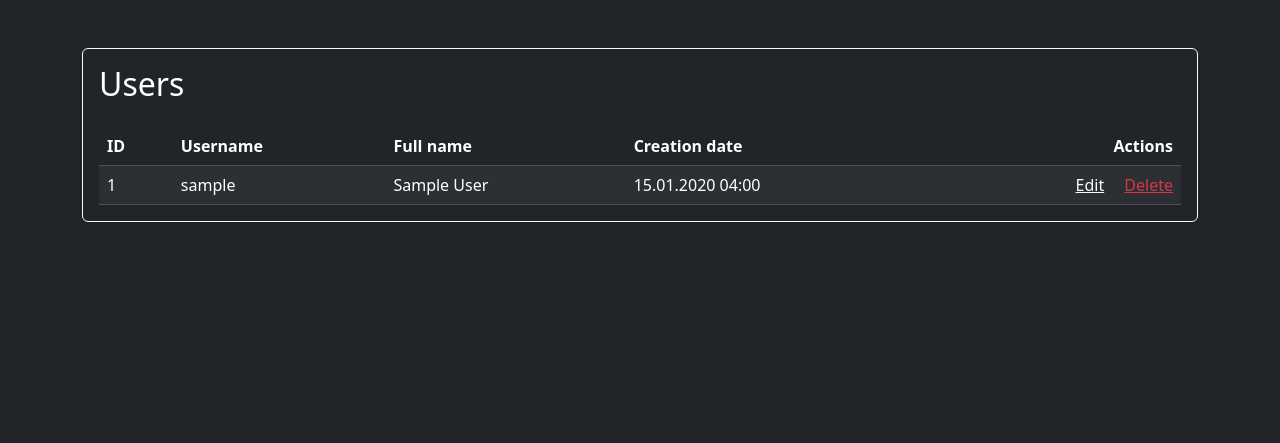
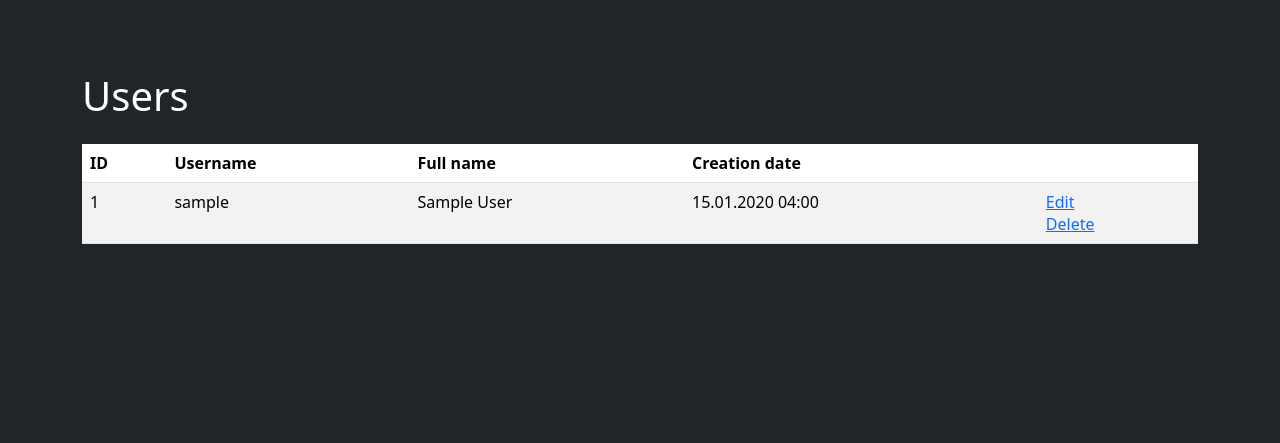
Before and after one commit to vlrkors/python-project-52, a Django app: template task_manager/templates/users/index.html in a window 1280 px wide. Shown: the part 58-501 px from the top of the page. Run offline with Django 5.2, Linux system fonts and the light colour scheme; the template is opened without the code that fills it: values that come from a table or form of the project are taken from there, others are empty; tables that the repository leaves empty hold one stand-in row (values such as "Sample post"); some libraries are stand-ins or nearby versions.

Commit message:
Add or update files  Stage3

```diff
--- a/task_manager/templates/users/index.html
+++ b/task_manager/templates/users/index.html
@@ -3,19 +3,15 @@
 {% load i18n %}
 
 {% block content %}
-<section class="card bg-dark border-light shadow-sm">
-  <div class="card-body">
-    <h1 class="h2 mb-4 text-white">{% trans "Users" %}</h1>
-
-    <div class="table-responsive">
-      <table class="table table-dark table-striped table-hover align-middle mb-0">
+<h1 class="my-4">{% trans "Users" %}</h1>
+    <table class="table table-striped">
       <thead>
         <tr>
-            <th scope="col">ID</th>
-            <th scope="col">{% trans "Username" %}</th>
-            <th scope="col">{% trans "Full name" %}</th>
-            <th scope="col">{% trans "Creation date" %}</th>
-            <th scope="col" class="text-end">{% trans "Actions" %}</th>
+          <th>ID</th>
+          <th>{% trans "Username" %}</th>
+          <th>{% trans "Full name" %}</th>
+          <th>{% trans "Creation date" %}</th>
+          <th></th>
         </tr>
       </thead>
       <tbody>
@@ -25,19 +21,13 @@
           <td>{{ user.username }}</td>
           <td>{{ user.get_full_name }}</td>
           <td>{{ user.date_joined|date:"d.m.Y H:i" }}</td>
-            <td class="text-end">
-              <a class="link-light me-3" href="{% url 'user_update' user.id  %}">{% trans "Edit" %}</a>
-              <a class="link-danger" href="{% url 'user_delete' user.id %}">{% trans "Delete" %}</a>
+          <td>
+            <a href="{% url 'user_update' user.id  %}">{% trans "Edit" %}</a>
+            <br>
+            <a href="{% url 'user_delete' user.id %}">{% trans "Delete" %}</a>
           </td>
-          </tr>
-          {% empty %}
-          <tr>
-            <td colspan="5" class="text-center text-white-50">{% trans "No users found" %}</td>
         </tr>
       {% endfor %}
       </tbody>
     </table>
-    </div>
-  </div>
-</section>
 {% endblock %}
```
Lines whose indentation alone changed are shown as unchanged.
